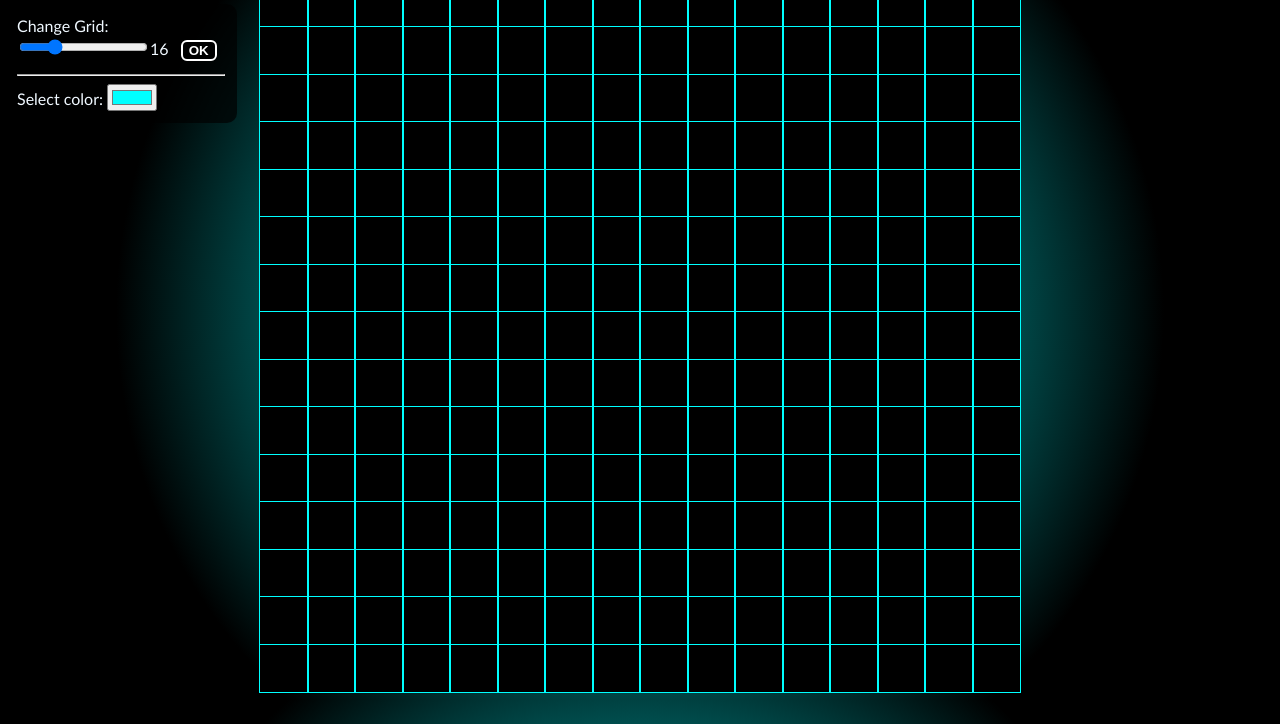
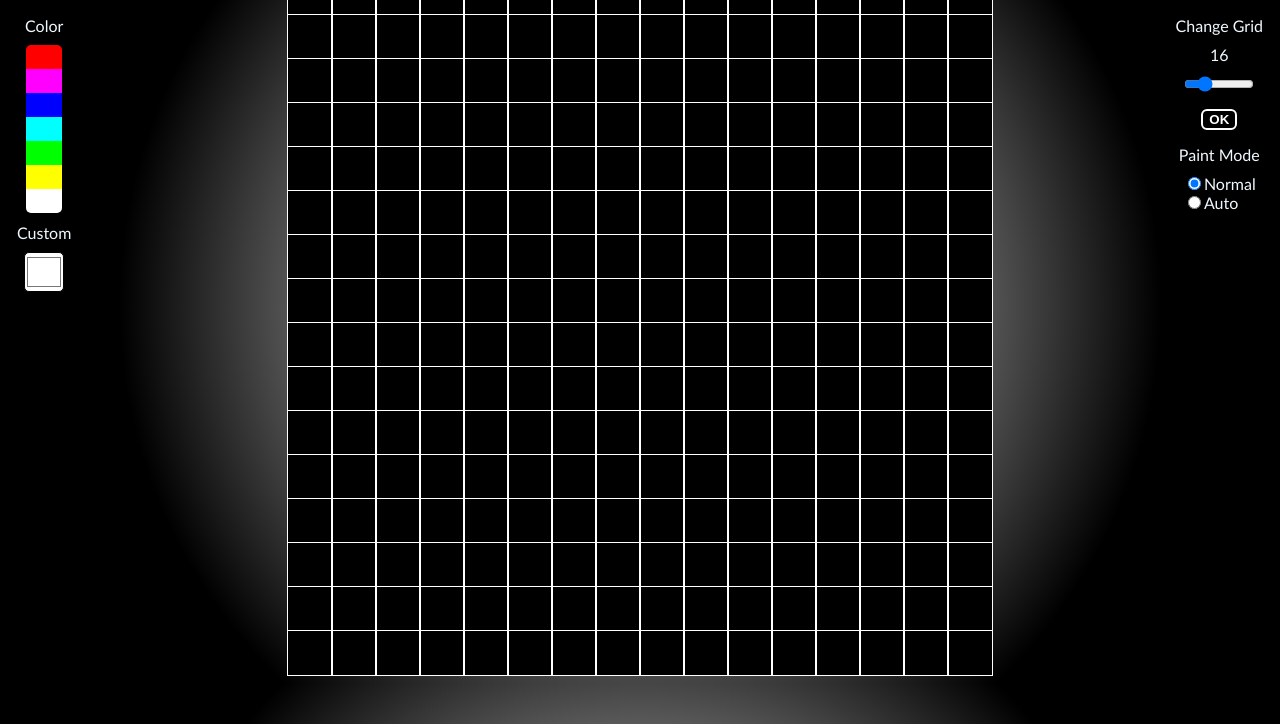
Before and after one commit to Darknhyt/ToP-Etch-a-Sketch, a plain HTML site: page index.html in a window 1280 px wide. Shown: the part 76-800 px from the top of the page. Drawn offline with Linux system fonts and the light colour scheme.

Commit message:
Adding advanced color Selector and Automatic painting

```diff
--- a/index.html
+++ b/index.html
@@ -4,28 +4,31 @@
     <meta charset="UTF-8">
     <meta name="viewport" content="width=device-width, initial-scale=1.0">
     <title>Etch-a-Sketch</title>
+    <link rel="shortcut icon" href="EaS.ico" type="image/x-icon">
     <link rel="stylesheet" href="style.css">
     <script src="script.js" defer></script>
 </head>
 <body>
-    <h1>Etch a Sketch</h1>
-    <div id="opt">
-        <div>Change Grid:</div>
-        <input id="grid" type="range" min="5" max="50" value="16"><span>16</span>
+    <div id="general" class="opt">
+        <span>Change Grid</span><div>16</div>
+        <input id="grid" type="range" min="5" max="50" value="16">
         <button id="resize">OK</button>
-        <hr>
-        <span>Select color:</span>
-        <input type="color" id="color-pick" value="#00FFFF"><br>
-        <div id="default-color"></div>
-        <!--<hr>
-        <div>Color mode:</div>
+        <div>Paint Mode</div>
         <form>
             <input type="radio" id="mode-normal" value="n" name="mode" checked><label>Normal<br></label>
-            <input type="radio" id="mode-degrade" value="d" name="mode"><label>Degrade<br></label>
-            <input type="radio" id="mode-rainbow" value="r" name="mode"><label>Rainbow<br></label>
-        </form>-->
+            <input type="radio" id="mode-degrade" value="a" name="mode"><label>Auto<br></label>
+        </form>
     </div>
-    <div id="container"  draggable="false">
+    <div id="color" class="opt">
+        <div>Color</div>
+        <div id="default-color"></div>
+        <div>Custom</div>
+        <input type="color" id="color-pick" value="#FFFFFF">
+    </div>
+    <div id="main">
+    <h1>Etch a Sketch</h1>
+    <div id="container">
+    </div>
     </div>
 </body>
 </html>
--- a/script.js
+++ b/script.js
@@ -2,35 +2,51 @@ const con = document.getElementById("container");
 const btn = document.getElementById("resize");
 const grid = document.getElementById("grid");
 const colorPick = document.getElementById("color-pick");
-const defaultColors = document.getElementById("default-color")
+const defaultColors = document.getElementById("default-color");
+const mode = document.getElementsByName("mode");
 const root = document.querySelector(":root");
 
 let color = colorPick.value;
 let dimension = grid.value;
 let clicked = false;
+let autoMode = false;
+let colors = ["#FF0000", "#FF00FF", "#0000FF", "#00FFFF", "#00FF00", "#FFFF00", "#FFFFFF"];
 
+init(16);
+function init(dim){
+    root.style.setProperty("--color", color);
+    createCanvas(dim);
+    addEvent();
+    clickEvent();
+    configColors();
+}
+
+function addEvent(){
+    con.addEventListener("mouseover", (e)=>{
+        if ((clicked || autoMode) && e.target.className == "box") {paint(e.target)}});
     btn.addEventListener("click",()=>{
         if (1 < dimension && dimension <= 50){
             con.innerHTML ="";
             createCanvas(dimension);
         }
     })
-
     grid.addEventListener("input", ()=>{
         dimension = grid.value;
-    grid.nextElementSibling.textContent = dimension;
+        grid.previousElementSibling.textContent = dimension;
     });
-
     colorPick.addEventListener("input",()=>{
         color = colorPick.value;
         root.style.setProperty("--color", color);
     });
-
-init(16);
-function init(dim){
-    root.style.setProperty("--color", color);
-    clickEvent();
-    createCanvas(dim);
+    mode.forEach(m => {
+        m.addEventListener("input",()=>{
+            if (m.value == "n"){
+                autoMode = false;
+            }else {
+                autoMode = true;
+            }
+        });
+    })
 }
 
 function clickEvent(){
@@ -40,14 +56,14 @@ function clickEvent(){
             paint(e.target);
         }
         clicked = true;
-    },false);
+    });
     con.addEventListener("mouseup", ()=>{
         clicked = false;
     });
 }
 
 function createCanvas(dim){
-    let sizeBox = 95 / dim;
+    let sizeBox = 88 / dim;
     for (let i = 0; i < dim; i++) {
         const row = document.createElement("div");
         row.setAttribute("class","row");
@@ -56,10 +72,6 @@ function createCanvas(dim){
            box.setAttribute("class","box");
            box.style.width = sizeBox+"vh";
            box.style.height = sizeBox+"vh";
-           box.addEventListener("mouseover", ()=>{
-                if (clicked) {paint(box)}
-            }, false);
-
            row.appendChild(box);
         }
         con.appendChild(row);
@@ -70,3 +82,24 @@ function paint(box){
     box.style.backgroundColor = color;
     box.style.outlineColor = "black";
 }
+
+function configColors(){
+    colors.forEach(e => {
+        let bColor = document.createElement("button");
+        bColor.setAttribute("class","color-btn");
+        bColor.style.backgroundColor = e;
+        bColor.addEventListener("mouseover",()=>{
+            root.style.setProperty("--color", e);
+        })
+        bColor.addEventListener("mouseout",()=>{
+            root.style.setProperty("--color", color);
+        })
+        bColor.addEventListener("mouseup",()=>{
+            colorPick.value = e;
+            color = e;
+        })
+        defaultColors.appendChild(bColor);
+    });
+    defaultColors.firstChild.style.borderRadius = "5px 5px 0 0";
+    defaultColors.lastChild.style.borderRadius = "0 0 5px 5px";
+}
--- a/style.css
+++ b/style.css
@@ -1,5 +1,5 @@
 :root {
-    --color: #00FFFF;
+    --color: #FFFFFF;
 }
 body {
     background-image: radial-gradient(circle, var(--color),black 70%);
@@ -20,7 +20,7 @@ body {
 }
 
 .row {
-    cursor: crosshair;
+    cursor: cell;
     background-color:black;
     flex: 1;
     display: flex;
@@ -31,7 +31,7 @@ body {
 }
 .box:hover{
     transform: scale(1.02);
-    outline: 3px groove;
+    outline: 4px ridge;
 }
 
 button{
@@ -51,22 +51,64 @@ button:hover{
 }
 
 h1{
-    position: fixed;
-    top: 0;
+    margin: 0;
+    text-align: center;
+    color: var(--color);
+    text-shadow: 3px 2px black;
 }
 
-#opt{
+.opt{
     position: absolute;
     background-color: rgb(0, 0, 0, 0.7);
     padding: 12px;
     border-radius: 10px;
+    display: flex;
+    flex-direction: column;
+    align-items: center;
+    gap: 10px;
+}
+#color {
     left: 5px;
+    top: 80px;
+
+}
+#general {
+    right: 5px;
     top: 80px;
 }
 
+#color-pick{
+    padding: 0px;
+    width: 40px;
+    height: 40px;
+    background-color: white;
+    border-radius: 5px;
+    cursor: pointer;
+    transition: transform 0.5s;
+}
+
+#color-pick:hover{
+    transform: scale(1.1);
+    border: var(--color);
+}
+
+#default-color{
+    display: flex;
+    flex-direction: column;
+    gap: 0;
+}
 .color-btn {
-    margin: 8px 0;
+    margin: 0px 0px;
     border-color: transparent;
-    border-radius: 50%;
-    padding: 5px;
+    border-radius: 0px;
+    padding: 10px 16px;
 }
+.color-btn:hover{
+    border-color: aliceblue;
+    border-radius: 4px;
+    transform: scale(1.3);
+}
+
+#grid {
+    width: 70px;
+}
```
Also changed, not shown: EaS.ico (added). Lines whose indentation alone changed are shown as unchanged.
